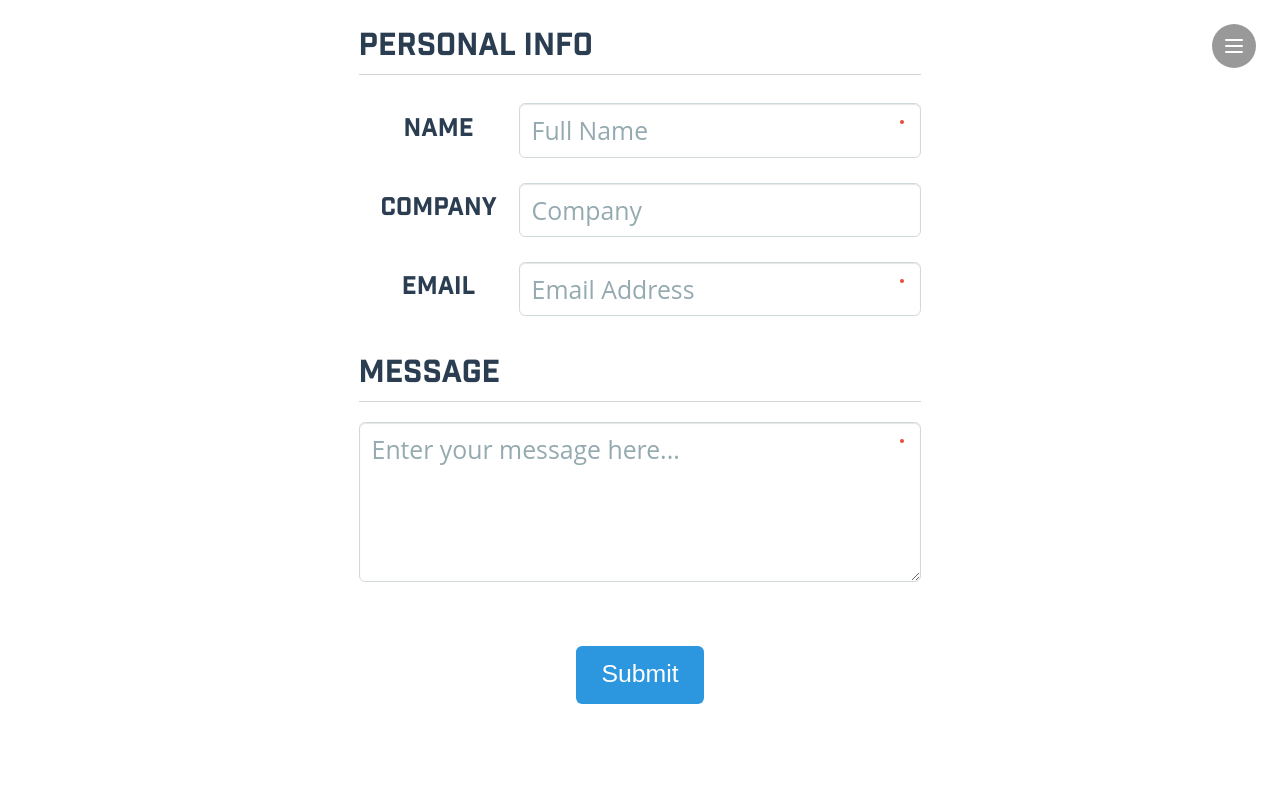
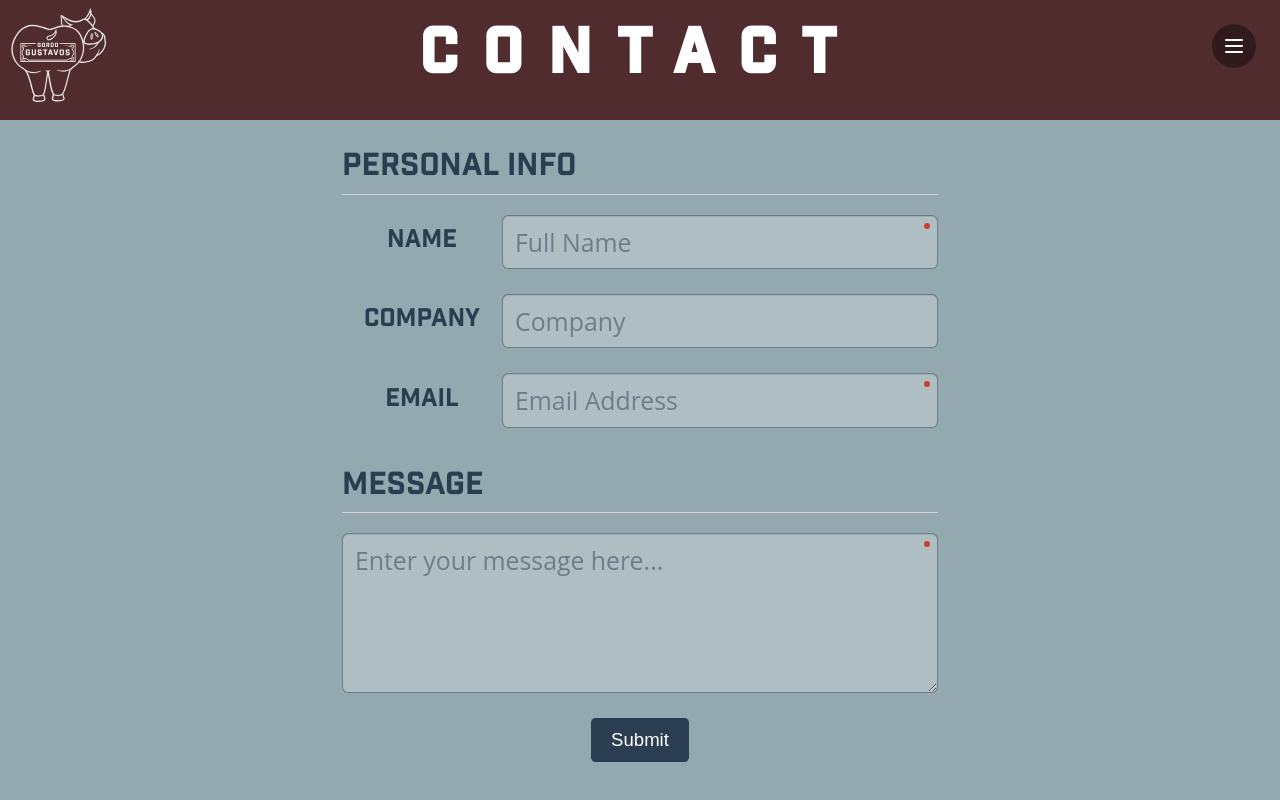
Before and after one commit to brotholopithicus/bubbas-meat, a Node server app: page /contact in a window 1280 px wide. Run offline with Node 20, Linux system fonts and the light colour scheme.

Commit message:
added header and base styles

```diff
--- a/public/css/style.css
+++ b/public/css/style.css
@@ -5,6 +5,8 @@ Primary style
 @import url(../fonts/industry_inc/font.css);
 :root {
   font-size: calc(1vw + 1vh + .5vmin);
+  --header-bg-color: #512C2F;
+  --main-bg-color: #94A9AF;
 }
 
 *, *::after, *::before {
@@ -27,7 +29,6 @@ a {
 }
 
 h1 {
-  color: #fff;
   text-align: center;
   font-size: 2.5em;
 }
@@ -40,13 +41,17 @@ button {
   vertical-align: middle;
   user-select: none;
   border: 1px solid transparent;
-  padding: 0.5rem 1rem;
-  font-size: 1rem;
+  padding: 0.5em 1em;
+  font-size: 1em;
   line-height: 1.25;
-  border-radius: 0.25rem;
+  border-radius: 0.25em;
   transition: all 0.2s ease-in-out;
   cursor: pointer;
   outline: none;
+}
+
+button:disabled {
+  cursor: not-allowed;
 }
 
 button.primary {
@@ -73,25 +78,158 @@ button.secondary:hover {
   border-color: #adadad;
 }
 
+header {}
+
 
 /* --------------------------------
 Main Components
 -------------------------------- */
 
-header {}
+.container {
+  display: flex;
+  flex-direction: column;
+  min-height: 100vh;
+}
+
+.main-header {
+  color: #fff;
+  flex: 1 0 15vh;
+  background-color: var(--header-bg-color);
+  display: flex;
+  flex-direction: row;
+  justify-content: center;
+  align-items: center;
+}
+
+.main-header h1 {
+  flex: 1;
+  margin: 0;
+  font-size: 2.5rem;
+  letter-spacing: 1rem;
+}
+
+.main-header img {
+  position: absolute;
+  top: 0;
+  left: 0;
+  height: 15vh;
+}
+
+.sub-container {
+  flex: 1 0 85vh;
+  background-color: var(--main-bg-color);
+  display: flex;
+  flex-direction: column;
+  justify-content: center;
+  align-items: center;
+  padding: 0 2rem;
+}
+
+.main-content {
+  display: flex;
+  flex-direction: column;
+  align-items: center;
+  justify-content: space-around;
+}
+
+.main-content div {
+  flex: 1;
+  display: flex;
+  flex-direction: column;
+  justify-content: center;
+  align-items: center;
+}
+
+.sq-image {
+  margin-bottom: 2em;
+}
+
+.sq-image img {
+  width: 100%;
+}
+
+.copy p {
+  font-size: 0.77rem;
+  text-indent: 2em;
+}
+
+@media (min-width: 800px) {
+  .main-content {
+    flex-direction: row;
+  }
+  .sq-image {
+    margin: 0;
+    margin-right: 2em;
+  }
+}
+
+
+/* --------------------------------
+Home Page
+-------------------------------- */
+
+.index-container {
+  display: flex;
+  flex-direction: column;
+  justify-content: center;
+  align-items: center;
+  height: 100vh;
+  width: 100vw;
+  background-color: rgba(0, 0, 0, 0.24);
+  background: url(../imgs/smoking_meat.jpeg) no-repeat center center;
+  background-attachment: fixed;
+  background-size: cover;
+}
+
+.text-container, .img-container {
+  width: 100%;
+  display: flex;
+  flex-direction: column;
+  justify-content: center;
+  justify-content: center;
+}
+
+.text-container {
+  text-align: center;
+  flex: 1 0 10%;
+  border-bottom: 1vmin solid #fff;
+  display: flex;
+  flex-direction: row;
+  justify-content: center;
+  align-items: center;
+}
+
+.text-container a {
+  height: 100%;
+}
+
+.text-container h1 {
+  width: 75%;
+  align-self: center;
+}
+
+.img-container {
+  padding: 5vh;
+  flex: 1 1 75%;
+  display: flex;
+}
+
+img {
+  height: 100%;
+}
+
+a {
+  color: #00B7FF;
+}
 
 
 /* --------------------------------
   Contact Page
   -------------------------------- */
 
-.contact-page {
-  position: absolute;
-  width: 100%;
-  min-height: 95%;
+.contact-container {
   color: #2b3e51;
   overflow-y: auto;
-  background-color: rgb(255, 255, 255);
   font-size: 1rem;
   display: flex;
   flex-direction: column;
@@ -108,7 +246,8 @@ form {
 
 fieldset {
   border: none;
-  margin: 24px 0;
+  margin-top: 24px;
+  padding: 0;
 }
 
 legend, .form-control.form-textarea .form-label {
@@ -130,6 +269,7 @@ legend, .form-control.form-textarea .form-label {
   display: flex;
   flex-direction: row;
   justify-content: space-around;
+  align-items: center;
 }
 
 .form-control.form-textarea {
@@ -150,14 +290,14 @@ legend, .form-control.form-textarea .form-label {
   font-family: 'Open Sans', sans-serif;
   color: #2b3e51;
   width: 100%;
-  border: 1px solid #cfd9db;
+  border: 1px solid rgba(43, 62, 82, 0.5);
   border-radius: 0.25em;
   box-shadow: inset 0 1px 1px rgba(0, 0, 0, 0.1);
 }
 
 .contact-form input:focus, .contact-form textarea:focus {
   outline: none;
-  border-color: #2c97de;
+  border-color: #1d2a37;
   box-shadow: 0 0 5px rgba(44, 151, 222, 0.2);
 }
 
@@ -168,12 +308,14 @@ legend, .form-control.form-textarea .form-label {
 }
 
 .contact-form button.submit {
-  background: #2c97de;
+  margin: 0 auto;
+  font-size: 0.75rem;
+  background: #2b3e51;
   color: #fff;
 }
 
 .contact-form button.submit:hover {
-  background: #42a2e1;
+  background: #3a4e62;
 }
 
 .contact-form button.submit:focus {
@@ -186,11 +328,19 @@ legend, .form-control.form-textarea .form-label {
 }
 
 .contact-form [required] {
-  background: url(../imgs/svgs/required.svg) no-repeat top right;
+  background: url(../imgs/svgs/required2.svg) no-repeat top right;
 }
 
 .contact-form .error {
   border-color: #e94b35 !important;
+}
+
+.contact-form .success {
+  background: url(../imgs/svgs/check.svg) no-repeat center right;
+}
+
+.contact-form input, .contact-form textarea, .contact-form [required] {
+  background-color: rgba(255, 255, 255, 0.25);
 }
 
 .form-control.form-textarea {
@@ -345,56 +495,3 @@ span.nav-toggle:hover {
   /*transform: translate(-5px, -3px) rotate(-45deg) scaleX(0.5);*/
   transform: translateY(0) rotate(45deg);
 }
-
-.container {
-  display: flex;
-  flex-direction: column;
-  justify-content: center;
-  align-items: center;
-  height: 100vh;
-  width: 100vw;
-  background-color: rgba(69, 88, 143, 0.5);
-}
-
-.text-container, .img-container {
-  width: 100%;
-  display: flex;
-  flex-direction: column;
-  justify-content: center;
-  justify-content: center;
-}
-
-.text-container {
-  background-color: rgba(69, 88, 143, 1);
-  text-align: center;
-  flex: 1 0 10%;
-  border-bottom: 1vmin solid #fff;
-  display: flex;
-  flex-direction: row;
-  justify-content: center;
-  align-items: center;
-}
-
-.text-container a {
-  height: 100%;
-}
-
-.text-container h1 {
-  width: 75%;
-  align-self: center;
-}
-
-.img-container {
-  background-color: rgba(69, 88, 143, 0.5);
-  padding: 5vh;
-  flex: 1 1 75%;
-  display: flex;
-}
-
-img {
-  height: 100%;
-}
-
-a {
-  color: #00B7FF;
-}
--- a/routes/index.js
+++ b/routes/index.js
@@ -3,6 +3,16 @@ const router = require('express').Router();
 /* GET home page. */
 router.get('/', (req, res, next) => {
   res.render('index', { title: `Home - Gordo Gustavo's` });
+});
+
+/* GET about page. */
+router.get('/about', (req, res, next) => {
+  res.render('about', { title: `About - Gordo Gustavo's` });
+});
+
+/* GET services page. */
+router.get('/services', (req, res, next) => {
+  res.render('services', { title: `Services - Gordo Gustavo's` });
 });
 
 /* GET contact page. */
--- a/views/contact.pug
+++ b/views/contact.pug
@@ -3,7 +3,8 @@ extends layout
 block stylesheets
 
 block content
-  .contact-page
+  include partials/header
+  .contact-container.sub-container
     include partials/contact_form
 
 block scripts
--- a/views/index.pug
+++ b/views/index.pug
@@ -1,10 +1,6 @@
 extends layout
 
 block content
-  .container
-    .text-container
-      a(href='#')
-        img(src='/imgs/svgs/logo.svg')
-      h1 Gordo Gustavo's
+  .index-container
     .img-container
       img(src='/imgs/svgs/logo_circle.svg')
--- a/views/layout.pug
+++ b/views/layout.pug
@@ -8,8 +8,8 @@ html
 
   body
     include partials/nav_menu
-
-    block content
+    .container
+      block content
 
     script(src='/js/app.js')
 
--- a/views/partials/contact_form.pug
+++ b/views/partials/contact_form.pug
@@ -17,5 +17,4 @@ form.contact-form#contact
       label.form-label(for='message')
         span Message
       textarea#message.form-input(name='message', placeholder='Enter your message here...', required)
-  .form-control
-    button.submit Submit
+  button.submit(disabled) Submit
--- /dev/null
+++ b/views/partials/header.pug
@@ -0,0 +1,3 @@
+header.main-header
+  img(src='/imgs/svgs/logo.svg')
+  h1= title.split(' - ')[0]
--- a/views/partials/nav_menu.pug
+++ b/views/partials/nav_menu.pug
@@ -3,8 +3,8 @@ nav.nav-overlay
     a(href='/')
       include wordmark.svg
     a(href='/') Home
-    a(href='#') About
-    a(href='#') Services
+    a(href='/about') About
+    a(href='/services') Services
     a(href='/contact') Contact
 span.nav-toggle
   span.nav-icon
--- /dev/null
+++ b/views/services.pug
@@ -0,0 +1,5 @@
+extends layout
+
+block content
+  include partials/header
+  .services-container.sub-container
```
Also changed, not shown: other parts of public/css/style.css (+1 -1 lines), public/js/form.js (+63 -7 lines), views/about.pug (added, +10 -0 lines), public/imgs/output.gif (added), public/imgs/svgs/check.svg (added), public/imgs/svgs/required2.svg (added), 1 other file.
